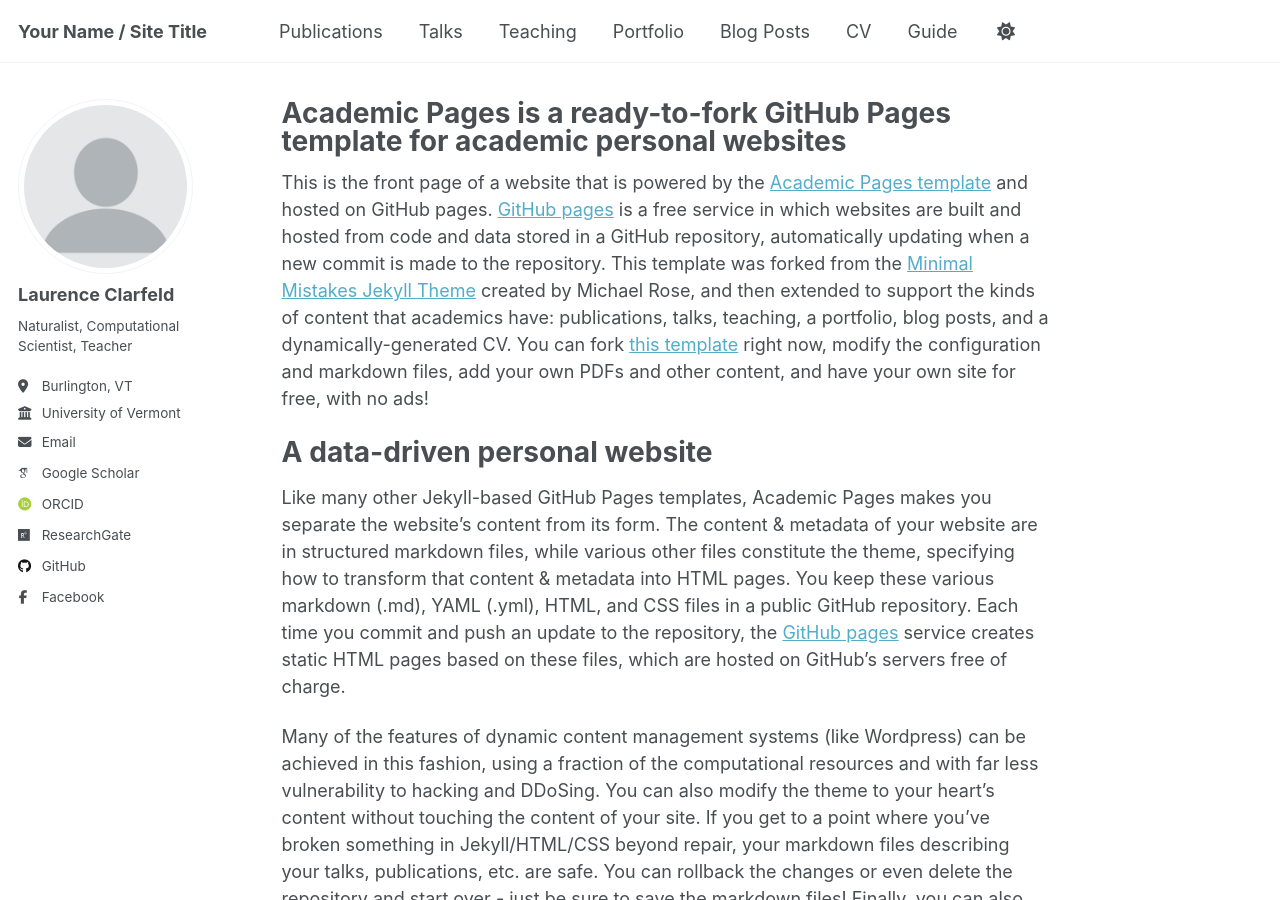
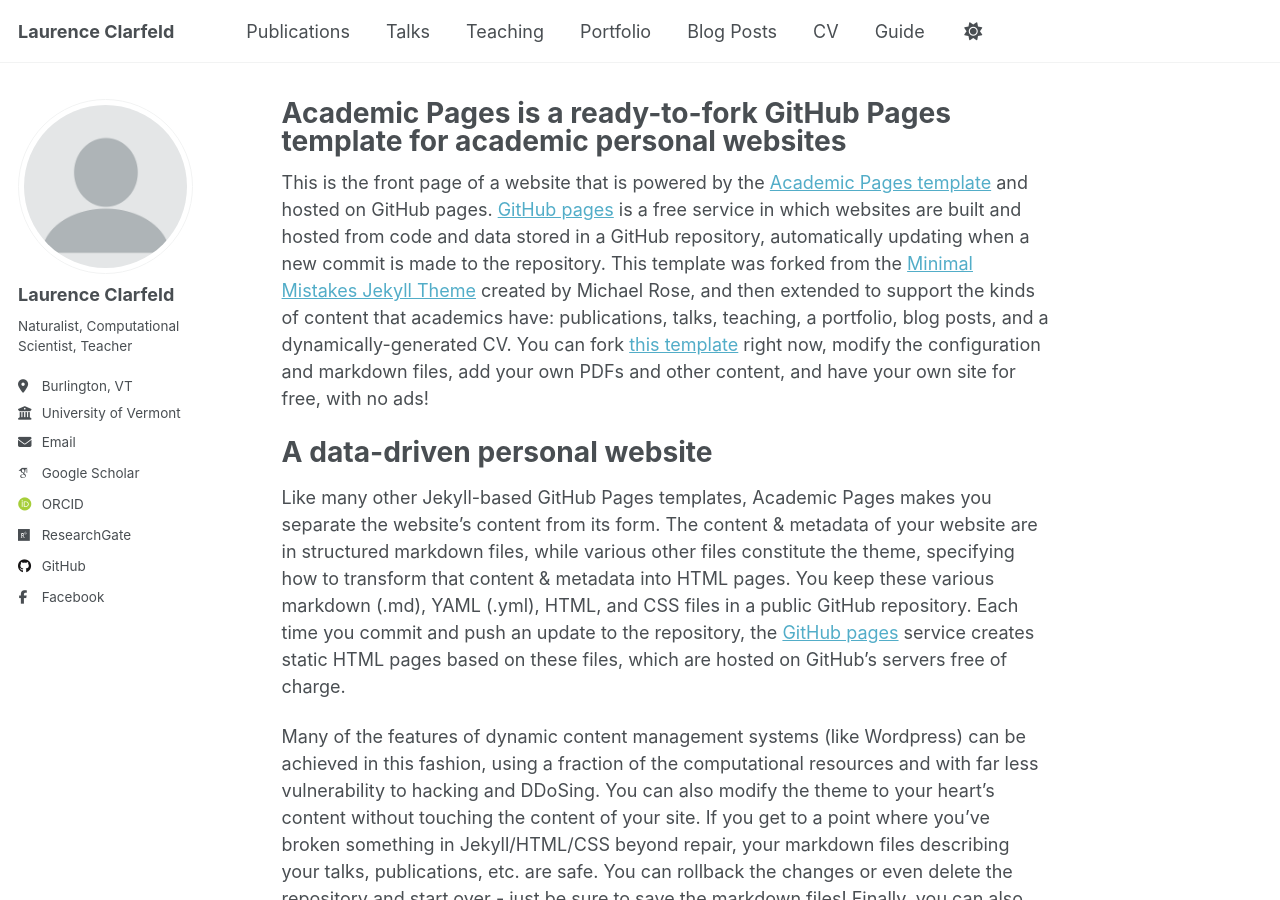
Before and after one commit to lclarfel/https-github.com-lclarfel, a Jekyll site: the page built from _pages/about.md, in a window 1280 px wide and 900 px high. Built offline with Jekyll 4.4.1, drawn with Linux system fonts in a browser that asks for light colours; some web fonts are replaced; part of the change alters nothing that is shown.

Commit message:
Update _config.yml

```diff
--- a/_config.yml
+++ b/_config.yml
@@ -9,7 +9,7 @@
 # Basic Site Settings
 locale                   : "en-US"
 site_theme               : "default"
-title                    : "Your Name / Site Title"
+title                    : "Laurence Clarfeld"
 title_separator          : "-"
 name                     : &name "Your Name"
 description              : &description "personal description"
@@ -50,13 +50,9 @@ author:
   kaggle           : # Username
   stackoverflow    : # User number or user number and name (i.e., use "1" or "1/jeff-atwood")
 
-  # Citizen Science
-  ebird            : "https://ebird.org/profile/MTM1MjMz/US-VT"
-  inaturalist      : "https://www.inaturalist.org/people/12045"
-
   # Social media
   bluesky          : # "bsky.app" # Replace this with you Bluesky username
-  facebook         : "https://www.facebook.com/profile.php?id=61561975270931"
+  facebook         : "61561975270931"
   flickr           : # Username
   foursquare       : # Username
   goodreads        : # Username
```
